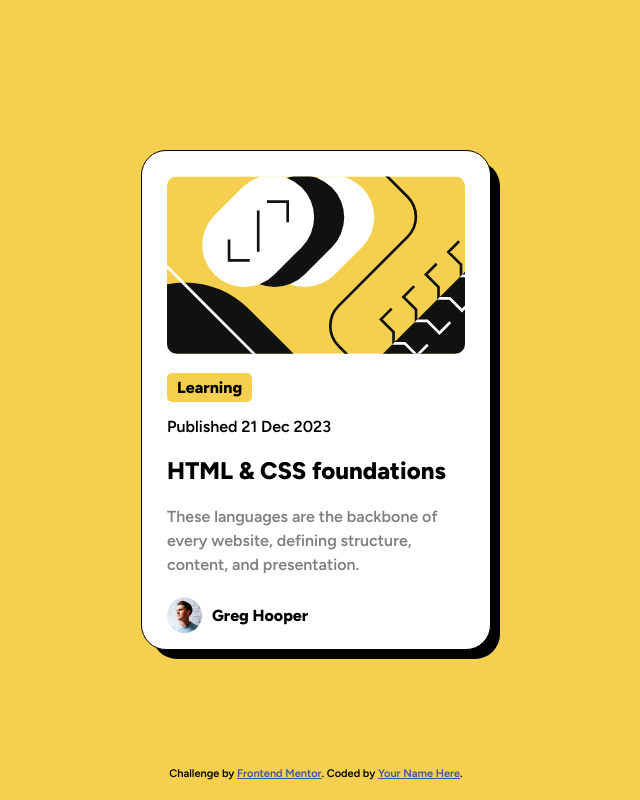
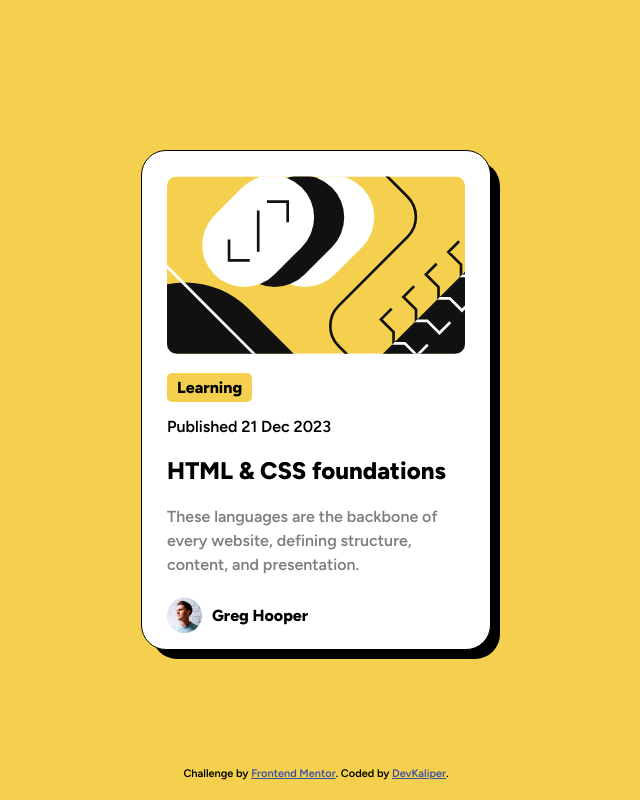
Before and after one commit to DevKaliper/practice-blogCard, a plain HTML site: page index.html in a window 1280 px wide. Shown: the whole page, without its empty margins (324-964 px from the left). Drawn offline with Linux system fonts and the light colour scheme.

Commit message:
Update index.html

```diff
--- a/index.html
+++ b/index.html
@@ -155,7 +155,7 @@
         href="https://www.frontendmentor.io?ref=challenge"
         target="_blank"
         >Frontend Mentor</a
-      >. Coded by <a href="#">Your Name Here</a>.
+      >. Coded by <a href="https://github.com/DevKaliper">DevKaliper</a>.
     </div>
   </body>
 </html>
```
